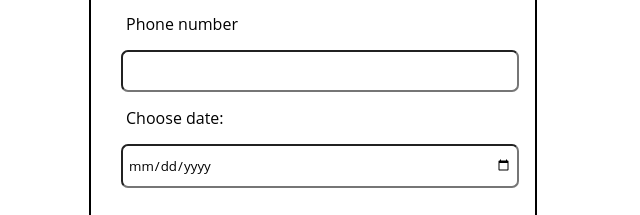
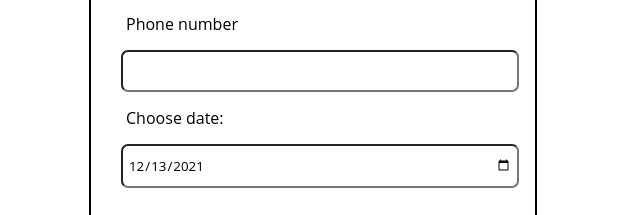
Before and after one commit to Ljubivoje/Fade-Zone-Barber-Shop, a plain HTML site: page index.html in a window 1280 px wide. Shown: the part 3757-3972 px from the top of the page, 327-967 px from the left. Drawn offline with Linux system fonts and the light colour scheme.

Commit message:
Update index.html

```diff
--- a/index.html
+++ b/index.html
@@ -177,8 +177,8 @@
                       <div>
                       <label for="termin">Choose date:</label>
                         <input type="date" id="calendar" name="trip-start"
-                        value="2021-13-12"
-                        min="2021-13-12" max="2022-13-12">
+                        value="2021-12-13"
+                        min="2021-12-13" max="2022-12-13">
                     </div>
                     <select id="list">
                     </select>
```
